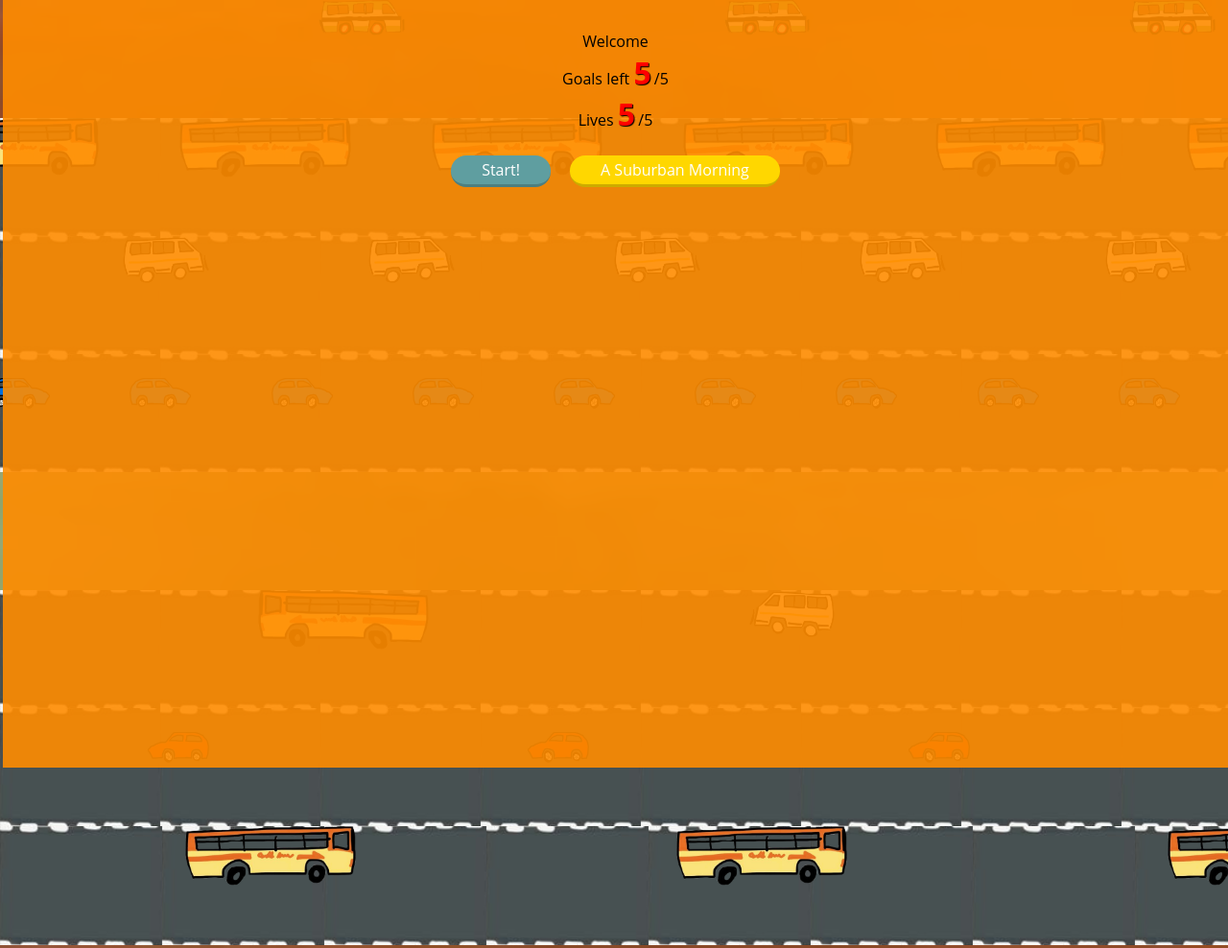
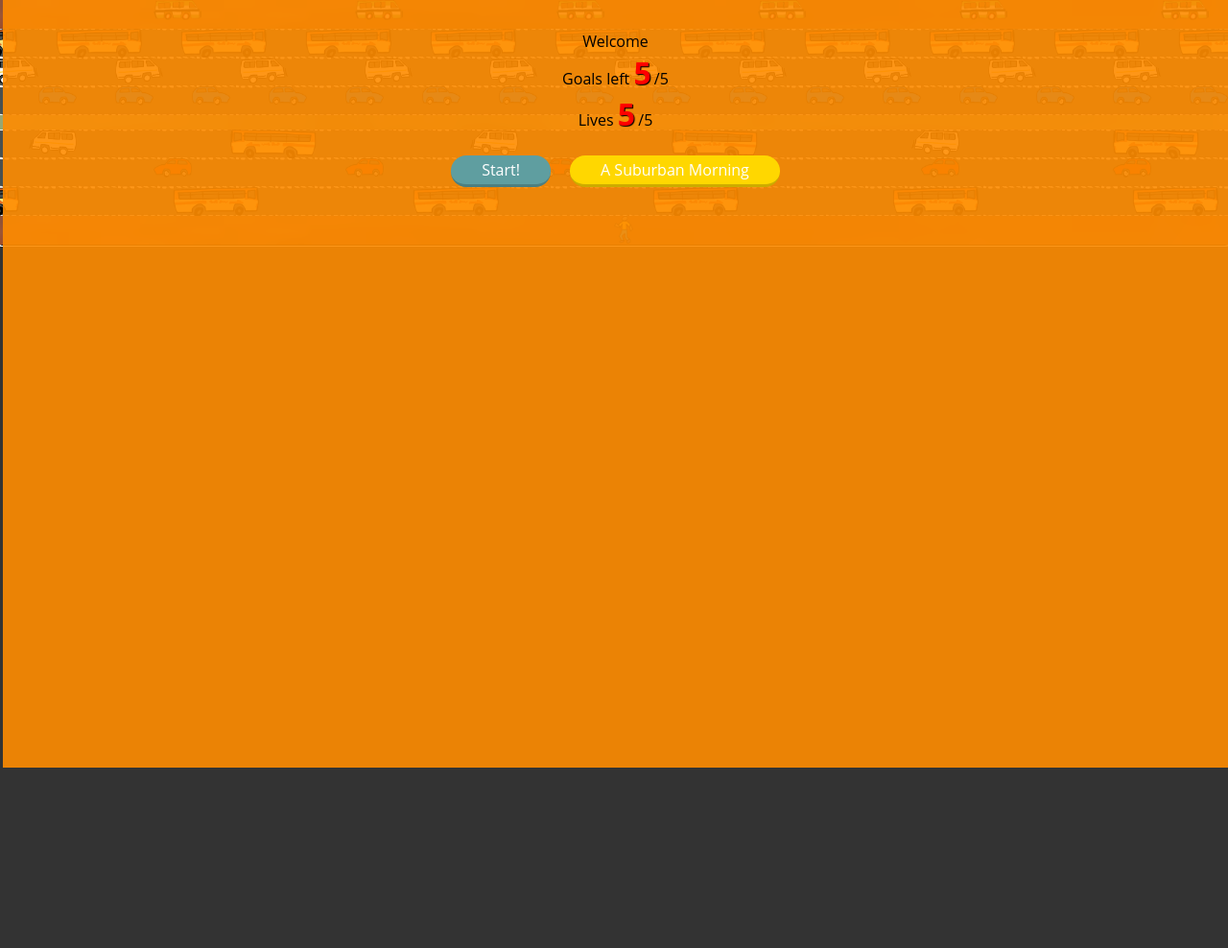
Before and after one commit to ElementalSystems/gatjie, a website: page frog.html in a window 1280 px wide. Shown: the top 988 px of the page at 96% size. After the commit the page ends 800 px from the top, so only its background shows below. Drawn offline with Linux system fonts and the light colour scheme.

Commit message:
Undo fluid, move all heights sizes together

```diff
--- a/frog.css
+++ b/frog.css
@@ -12,10 +12,8 @@ body {
   // -webkit-perspective-origin: 50% 0%;
   // perspective: 600px;
   // perspective-origin: 50% 0%;
-  // width: 600px;
   margin: 0 auto;
   position: relative;
-  height: 100%;
 }
 
 
@@ -57,9 +55,7 @@ body {
 
 .lanecontent {
   position: relative;
-  width: 200%;
-  height: 100%;
-  overflow: hidden;
+  width: 3000px; // 600px x 5 ?
   // transition: transform 1s 3s;
 
 }
@@ -89,8 +85,6 @@ body {
 }
 
 .avatar {
-  width: 3%;
-  // height: 20px;
   position: absolute;
   // transform: rotateX(-30deg);
   // -webkit-transform: rotateX(-30deg);
@@ -107,37 +101,6 @@ body {
   float: left;
   height: 100%;
   font-size: 0px;
-}
-
-.gap {
-  width: 3.25%;
-}
-
-.gap2 {
-  width: 6.5%;
-}
-
-.gap4 {
-  width: 13%;
-}
-
-.bus {
- width: 7%;
-}
-
-.taxi {
- width: 3.5%;
-}
-
-
-.car {
- width: 2.5%;
- position: relative;
- top: 20%;
-}
-
-.door {
- width: 3.5%;
 }
 
 .infopanel {
@@ -211,24 +174,53 @@ img {
   display: none;
 }
 
-// lane heights
+// All the sizes together
 
-// 1 divider (w1), 6 lanes (w2) = 13
-
-.lanes-7 .divider {
-  height: 7.692307692%; // 100/13
+.gameframe {
+  width: 600px;
 }
 
-.lanes-7 .lane {
-  height: 15.384615384%;
+.lane {
+  height: 30px;
 }
 
-// 1 divider (w1), 8 lanes (w2) = 17
-
-.lanes-9 .divider {
-  height: 5.882352941%; // 100/17
+.divider {
+  height: 15px;
 }
 
-.lanes-9 .lane {
-  height: %;
+.avatar {
+  width: 20px;
+  height: 20px;
 }
+
+.avatarcontent {
+  top: -10px;
+}
+
+.gap {
+  width: 40px;
+}
+
+.gap2 {
+  width: 80px;
+}
+
+.gap4 {
+  width: 160px;
+}
+
+.bus {
+ width: 90px;
+}
+
+.taxi {
+ width: 50px;
+}
+
+.car {
+ width: 40px;
+}
+
+.door {
+ width: 50px;
+}
--- a/frog.html
+++ b/frog.html
@@ -23,7 +23,7 @@
 
   <div class="level" id="level0" data-description="">
 
-    <div class="board lanes-7">
+    <div class="board">
 
       <div class="lane edge" data-speed="0">
         <div class="lanecontent clearfix">
@@ -104,7 +104,7 @@
 
   <div class="level" id="level1" data-description="A Suburban Morning">
 
-    <div class="board lanes-7">
+    <div class="board">
 
       <div class="lane edge" data-speed="0">
         <div class="lanecontent clearfix">
@@ -177,7 +177,7 @@
   </div>
 
   <div class="level" id="level2" data-description="Soweto in Rush Hour">
-    <div class="board lanes-9">
+    <div class="board">
 
       <div class="lane edge" data-speed="0">
         <div class="lanecontent clearfix">
```
